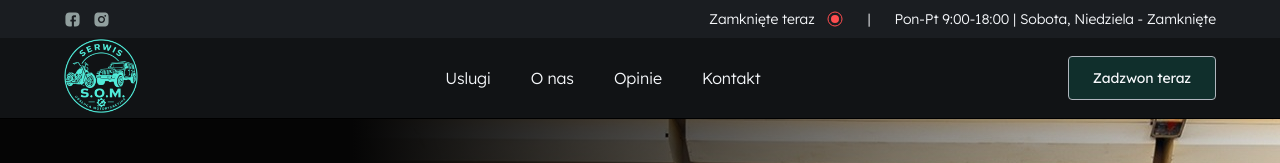
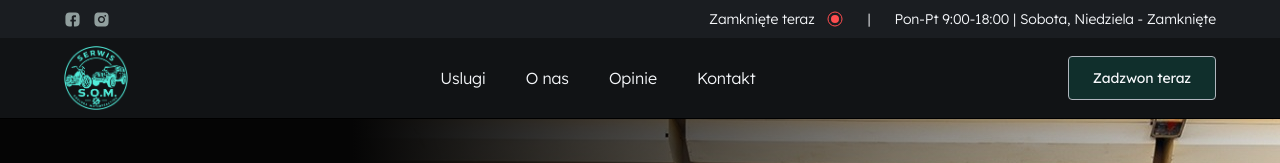
Before and after one commit to BorysPresn/som-website, a React (Vite) app: page / in a window 1280 px wide. Shown: the top 163 px of the page. Built offline with nearby package versions, Linux system fonts and the light colour scheme.

Commit message:
fix: adjust logo link for improved accessibility

```diff
--- a/src/sections/Header/Header.module.scss
+++ b/src/sections/Header/Header.module.scss
@@ -18,6 +18,11 @@
   justify-content: space-between;
   align-items: center;
   min-height: 80px;
+}
+.logo {
+  width: 64px;
+  height: auto;
+  vertical-align: middle;
 }
 
 .navList {
--- a/src/sections/Header/Header.tsx
+++ b/src/sections/Header/Header.tsx
@@ -35,7 +35,7 @@ export const Header = ({}: HeaderProps) => {
       <div className={style.bar}>
         <Container>
           <div className={style.row}>
-            <a href="/" aria-label="S.O.M. Serwis">
+            <a href="/" aria-label="S.O.M. Serwis" >
               <img
                 src={logo}
                 alt="S.O.M. Serwis logo"
```
